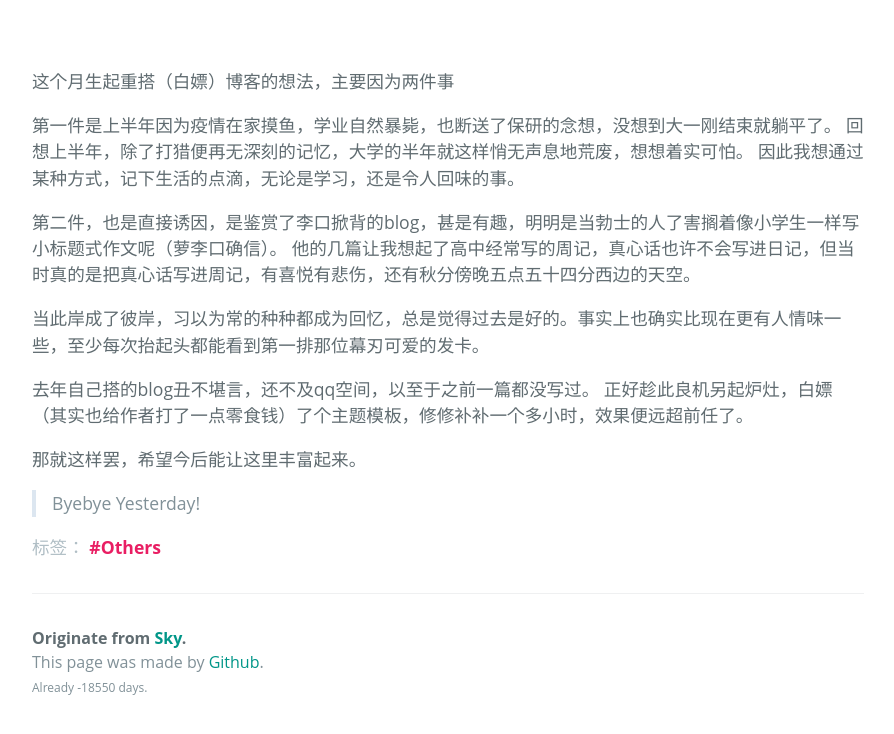
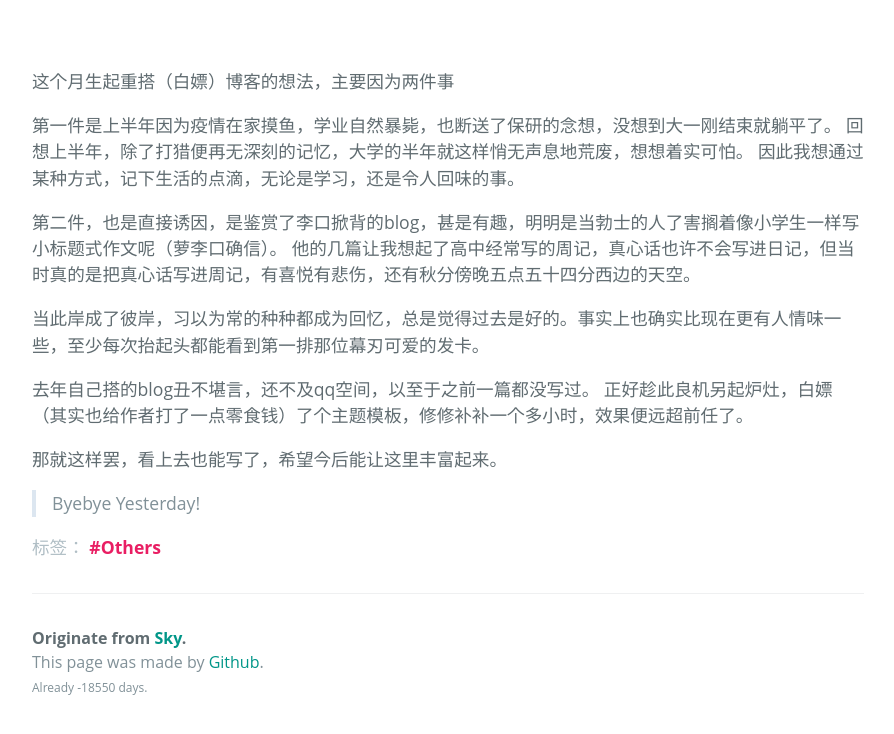
Before and after one commit to NishikinoSky/NishikinoSky.github.io, a Jekyll site: the page built from _posts/2020-10-15-first-blog.md, in a window 1280 px wide and 1096 px high. Shown: the part 350-1084 px from the top of the window, without its empty margins (192-1086 px from the left). Built offline with Jekyll 4.4.1, drawn with Linux system fonts in a browser that asks for light colours; some web fonts are replaced.

Commit message:
Update 2020-10-15-first-blog.md

```diff
--- a/_posts/2020-10-15-first-blog.md
+++ b/_posts/2020-10-15-first-blog.md
@@ -19,6 +19,6 @@ stickie: true
 去年自己搭的blog丑不堪言，还不及qq空间，以至于之前一篇都没写过。
 正好趁此良机另起炉灶，白嫖（其实也给作者打了一点零食钱）了个主题模板，修修补补一个多小时，效果便远超前任了。
 
-那就这样罢，希望今后能让这里丰富起来。
+那就这样罢，看上去也能写了，希望今后能让这里丰富起来。
 
 > Byebye Yesterday!
```
